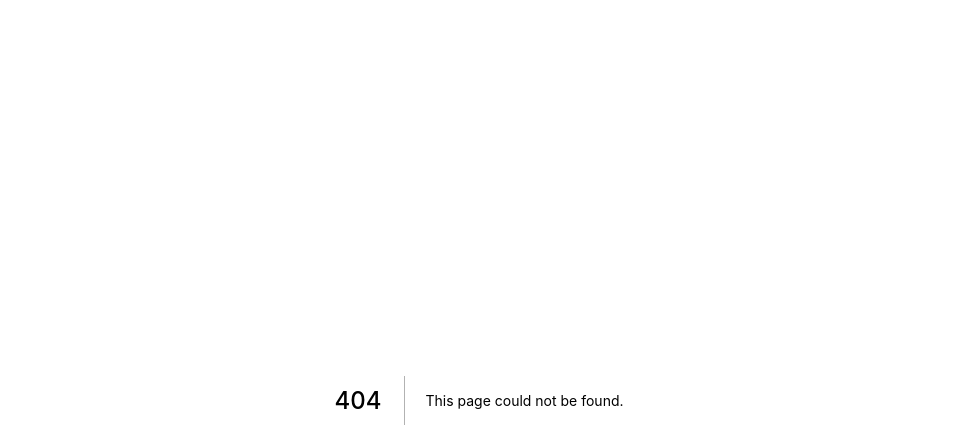
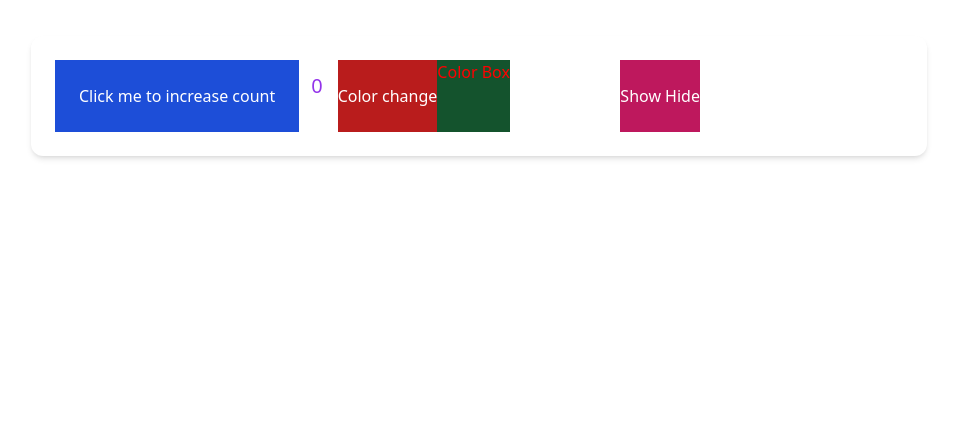
Before and after one commit to conorkelly86/templates, a Next.js app: page /hooks in a window 1280 px wide. Before the commit this address had no page. Shown: the top 448 px of the page, without its empty margins (161-1118 px from the left). Built offline with nearby package versions, Linux system fonts and the light colour scheme.

Commit message:
Wrapper/Hooks

```diff
--- /dev/null
+++ b/components/Wrapper/Wrapper.tsx
@@ -0,0 +1,13 @@
+import { ReactNode } from "react";
+import { ReactElement } from "react";
+interface WrapperProps {
+  children: ReactNode;
+}
+
+export function Wrapper({ children }: WrapperProps): ReactElement {
+  return (
+    <div className="p-6 max-w-4xl mx-auto bg-white rounded-xl shadow-md flex items-center space-x-2 mt-9">
+      {children}
+    </div>
+  );
+}
--- /dev/null
+++ b/pages/hooks.tsx
@@ -0,0 +1,63 @@
+import type { NextPage } from "next";
+import Head from "next/head";
+import Image from "next/image";
+import { useState } from "react";
+import NavBar from "../components/NavBar/NavBar";
+import { Wrapper } from "../components/Wrapper/Wrapper";
+import styles from "../styles/Home.module.css";
+import data from "./data.json";
+import links from "./links.json";
+const Hooks: NextPage = () => {
+  const [count, setCount] = useState(0);
+  const [color, setColor] = useState("red");
+  const [display, setDisplay] = useState("none");
+  const [width, setWidth] = useState("3");
+  const handleCount = () => {
+    setCount(count + 1);
+  };
+
+  function handleColor() {
+    const nextColor = color === "red" ? "blue" : "red";
+    setColor(nextColor);
+  }
+  function handleSize() {
+    const changeSize = width === "300px" ? "600px" : "300px";
+    setDisplay(changeSize);
+  }
+  function handleHide() {
+    const showDiv = display === "none" ? "block" : "none";
+    setDisplay(showDiv);
+  }
+  return (
+    <>
+      <Wrapper>
+        <div className="inline-flex justify-center wrap w-full">
+          <div className="flex w-full">
+            <button onClick={handleCount} className="bg-blue-700 p-6">
+              Click me to increase count
+            </button>
+            <span className="text-purple-600 text-xl m-3">{count}</span>
+          </div>
+          <div className="flex w-full">
+            <button onClick={handleColor} className="bg-red-700">
+              Color change
+            </button>
+            <div className="bg-green-900 h-25 w-25" style={{ color }}>
+              Color Box
+            </div>
+          </div>
+          <div className="flex w-full">
+            <button onClick={handleHide} className="bg-pink-700">
+              Show Hide
+            </button>
+            <div style={{ display }} className="h-10 w-10 bg-yellow-400">
+              Making it big
+            </div>
+          </div>
+        </div>
+      </Wrapper>
+    </>
+  );
+};
+
+export default Hooks;
--- a/pages/index.tsx
+++ b/pages/index.tsx
@@ -5,6 +5,7 @@ import NavBar from "../components/NavBar/NavBar";
 import styles from "../styles/Home.module.css";
 import data from "./data.json";
 import links from "./links.json";
+
 const Home: NextPage = () => {
   return (
     <>
```
